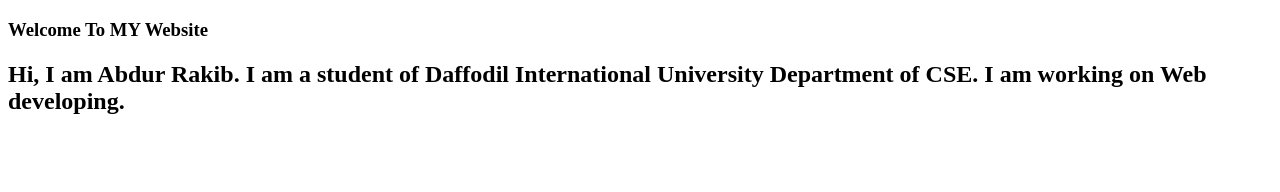
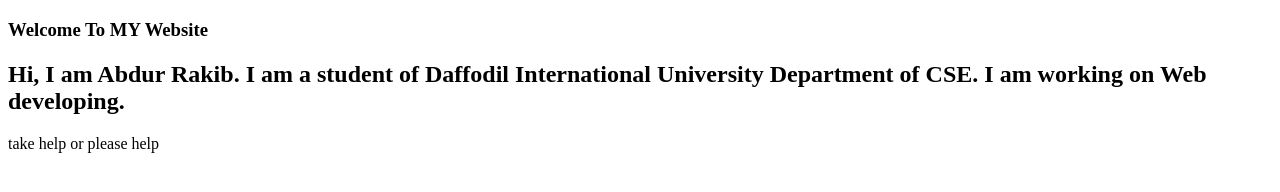
Before and after one commit to Ab-Rakib/my-websitedemo6, a plain HTML site: page index.html in a window 1280 px wide. Drawn offline with Linux system fonts and the light colour scheme.

Commit message:
some changes

```diff
--- a/index.html
+++ b/index.html
@@ -13,6 +13,6 @@
       International University Department of CSE. I am working on Web
       developing.
     </h2>
-
+    <p>take help or please help</p>
   </body>
 </html>
```
